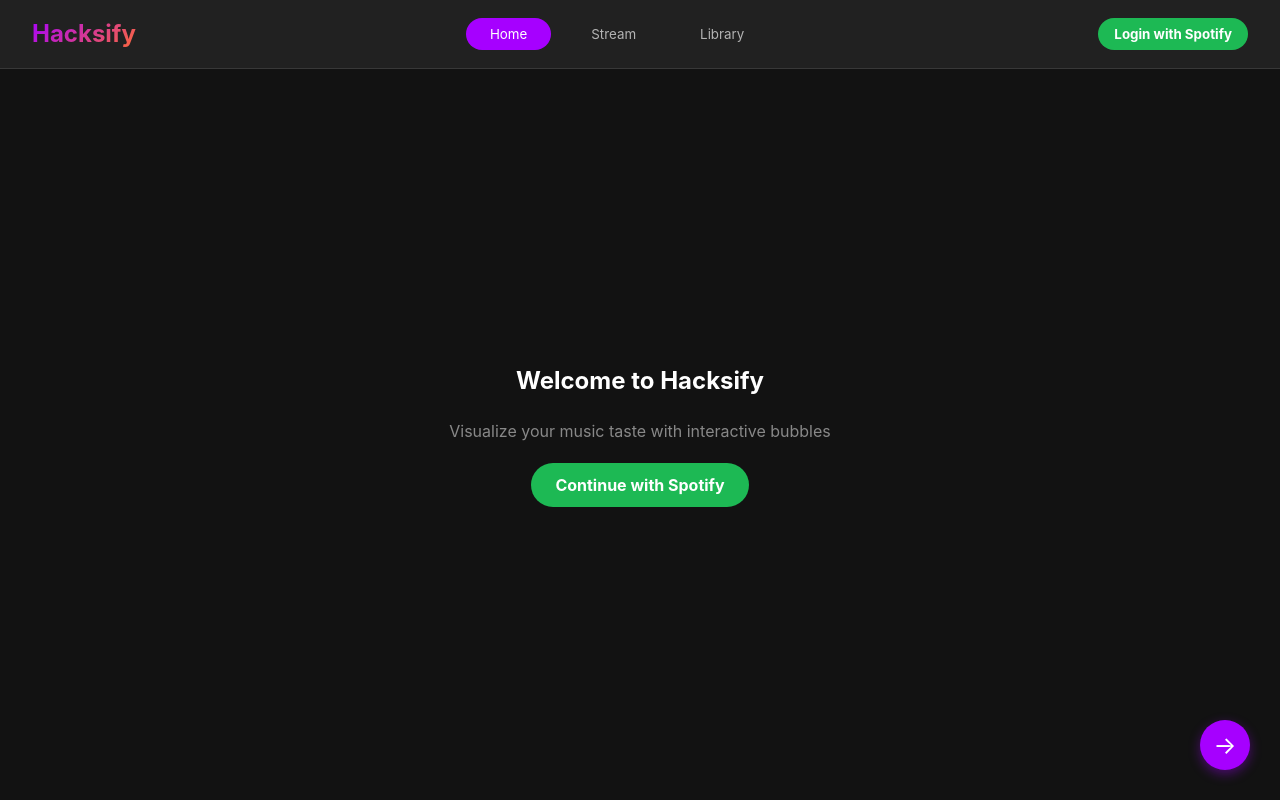
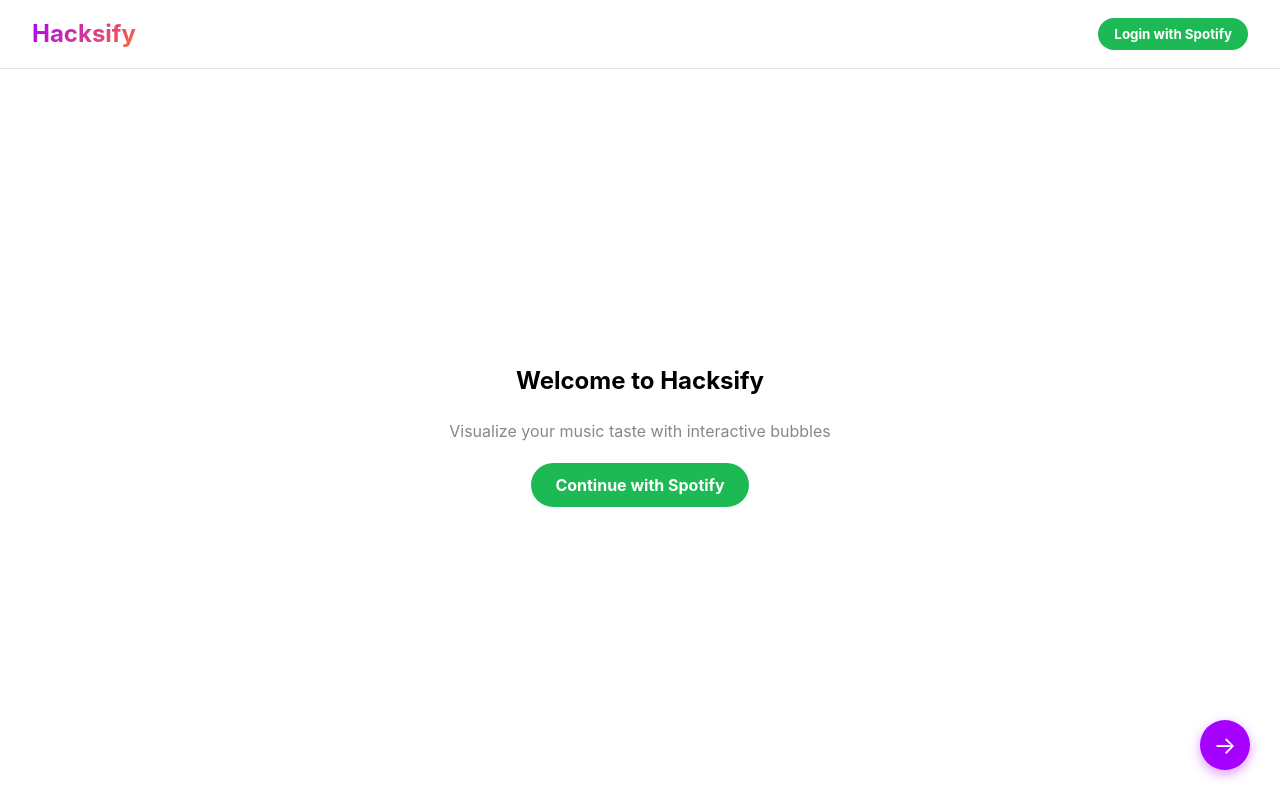
Before and after one commit to C171017/DeAnzaHack4, a React (Vite) app: page / in a window 1280 px wide. Built offline with nearby package versions, Linux system fonts and the light colour scheme.

Commit message:
Update UI: white background, transparent header, remove navigation buttons

```diff
--- a/src/App.css
+++ b/src/App.css
@@ -10,8 +10,8 @@
     justify-content: space-between;
     align-items: center;
     padding: 1rem 2rem;
-    background-color: var(--bg-secondary);
-    border-bottom: 1px solid rgba(255, 255, 255, 0.1);
+    background-color: transparent;
+    border-bottom: 1px solid rgba(0, 0, 0, 0.1);
 }
 
 .logo {
--- a/src/App.jsx
+++ b/src/App.jsx
@@ -141,15 +141,10 @@
     <div className="App">
       <header className="app-header">
         <div className="logo">Hacksify</div>
-        <nav>
-          <button className="nav-btn active">Home</button>
-          <button className="nav-btn">Stream</button>
-          <button className="nav-btn">Library</button>
-        </nav>
         <div className="user-profile">
           {isAuthenticated && user ? (
             <div style={{ display: 'flex', alignItems: 'center', gap: '10px' }}>
-              <span style={{ color: 'white' }}>{user.display_name || user.id}</span>
+              <span style={{ color: '#000000' }}>{user.display_name || user.id}</span>
               <button
                 onClick={handleLogout}
                 style={{
@@ -223,7 +218,7 @@
             justifyContent: 'center',
             alignItems: 'center',
             height: '100%',
-            color: 'white',
+            color: '#000000',
             flexDirection: 'column',
             gap: '20px'
           }}>
@@ -266,7 +261,7 @@
             height: '100%',
             flexDirection: 'column',
             gap: '20px',
-            color: 'white'
+            color: '#000000'
           }}>
             <h2>Welcome to Hacksify</h2>
             <p style={{ color: '#888' }}>Visualize your music taste with interactive bubbles</p>
@@ -292,7 +287,7 @@
             justifyContent: 'center',
             alignItems: 'center',
             height: '100%',
-            color: 'white',
+            color: '#000000',
             flexDirection: 'column',
             gap: '20px'
           }}>
--- a/src/index.css
+++ b/src/index.css
@@ -1,8 +1,8 @@
 :root {
-  --bg-color: #121212;
+  --bg-color: #ffffff;
   --bg-secondary: #212121;
-  --text-primary: #ffffff;
-  --text-secondary: #b3b3b3;
+  --text-primary: #000000;
+  --text-secondary: #666666;
   --accent-color: #a600ff;
   /* SoundCloud Orange */
   --font-family: 'Inter', system-ui, Avenir, Helvetica, Arial, sans-serif;
```
